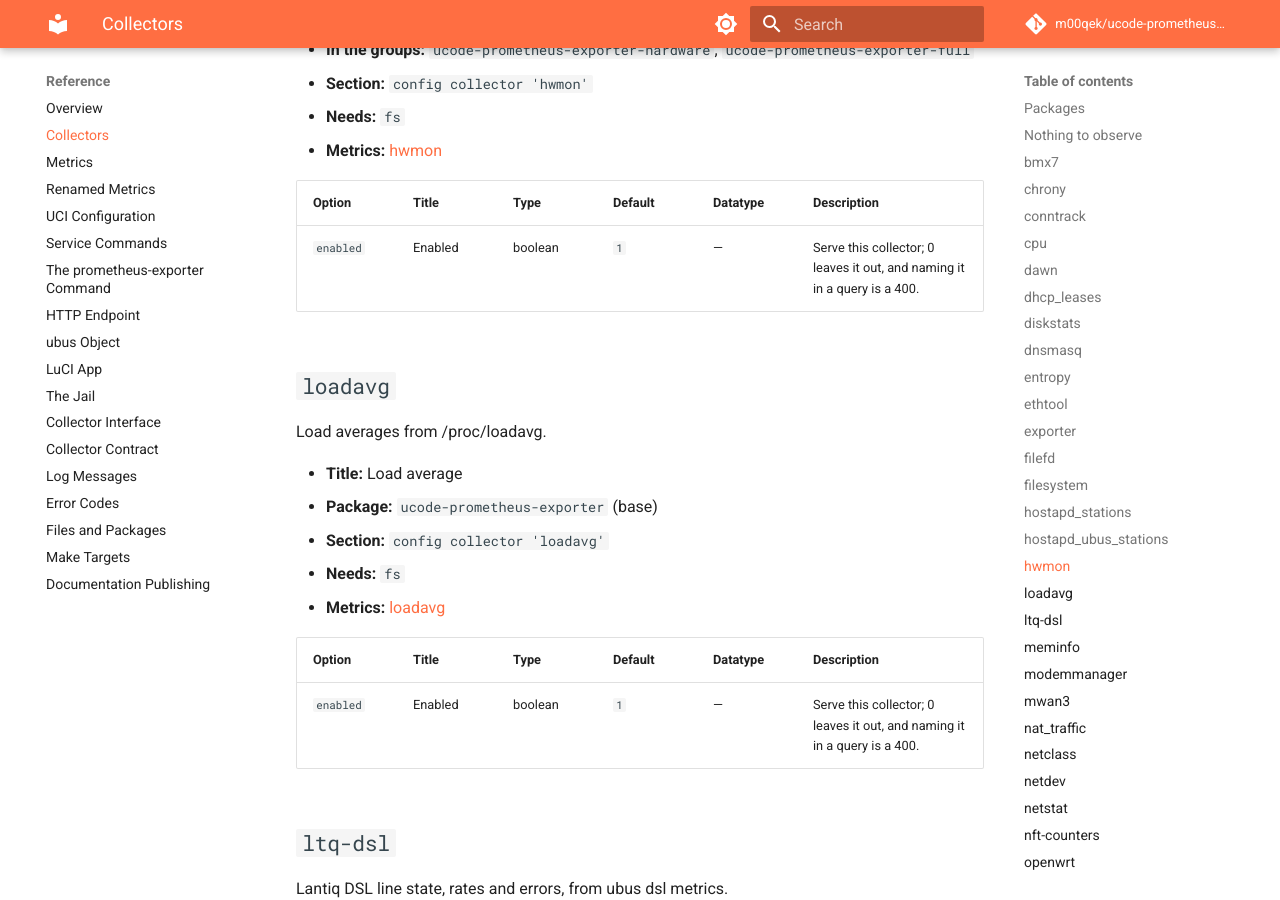
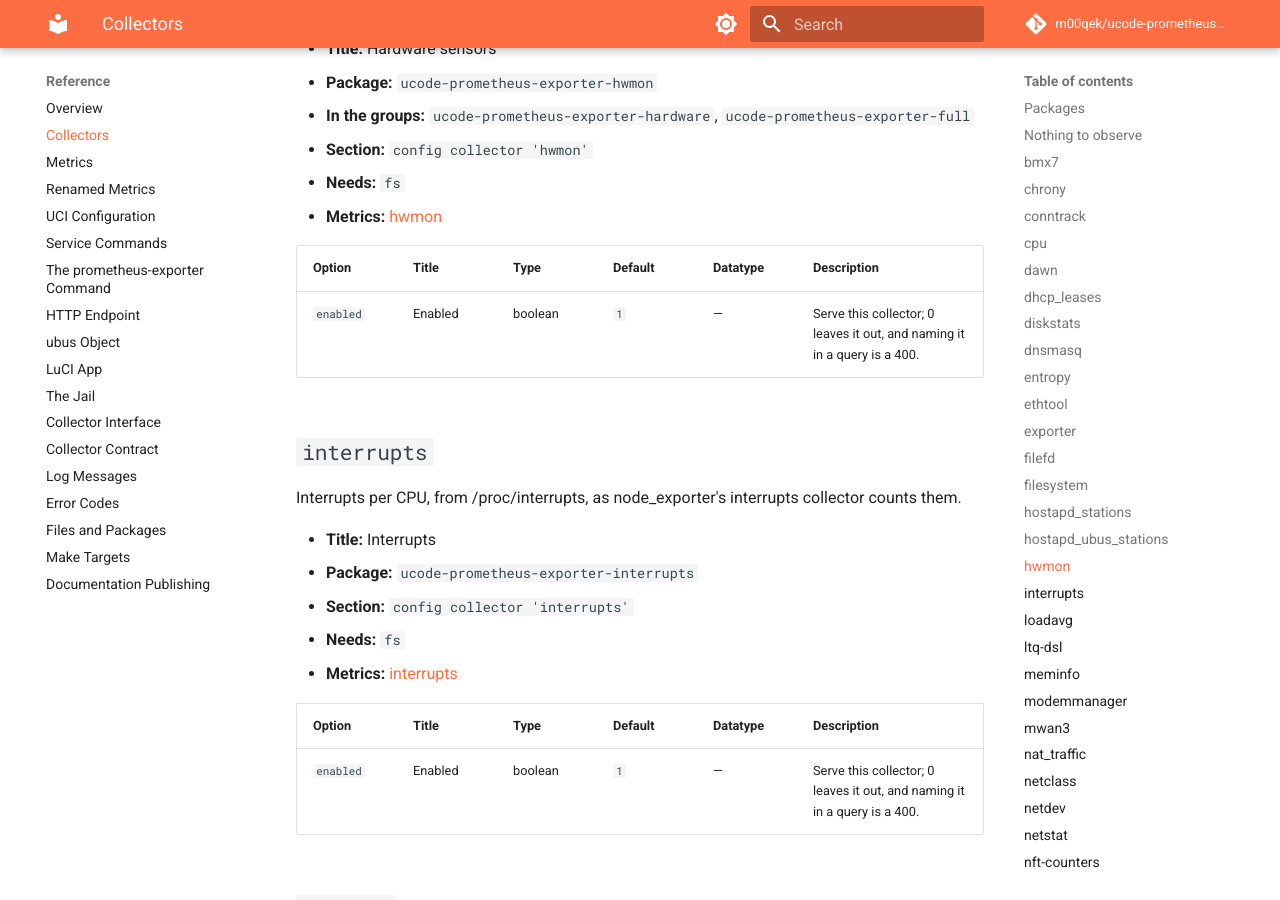
Before and after one commit to m00qek/ucode-prometheus-exporter, an MkDocs documentation site: the page built from docs/reference/collectors.md, in a window 1280 px wide and 900 px high, scrolled down 15869 px. Built offline with MkDocs 1.6.1 and Material for MkDocs 9.7.7, drawn with Linux system fonts in a browser that asks for light colours; comment, search, counter and statistics services are not loaded; some of the changed text lies outside the part shown.

Commit message:
Add the interrupts collector, a package of its own in no group
node_interrupts_total{cpu,type,info,devices} from /proc/interrupts,
labeled and split as node_exporter's interrupts collector does: a line
taken apart at its first ':', a numbered interrupt's chip as info and
the rest as devices, a named one's description as info. node_exporter
has it off by default for its series, one per interrupt and CPU: here
it is ucode-prometheus-exporter-interrupts, in no group, so installing
it is turning it on.

```diff
--- a/docs/reference/collectors.md
+++ b/docs/reference/collectors.md
@@ -22,6 +22,7 @@ Every collector of `ucode-prometheus-exporter 0.2.1`. A collector's name is what
 | [`hostapd_stations`](#hostapd_stations) | hostapd stations | `ucode-prometheus-exporter-hostapd_stations` | `ucode-prometheus-exporter-wireless`, `ucode-prometheus-exporter-full` |
 | [`hostapd_ubus_stations`](#hostapd_ubus_stations) | hostapd station capabilities | `ucode-prometheus-exporter-hostapd_ubus_stations` | `ucode-prometheus-exporter-wireless`, `ucode-prometheus-exporter-full` |
 | [`hwmon`](#hwmon) | Hardware sensors | `ucode-prometheus-exporter-hwmon` | `ucode-prometheus-exporter-hardware`, `ucode-prometheus-exporter-full` |
+| [`interrupts`](#interrupts) | Interrupts | `ucode-prometheus-exporter-interrupts` | — |
 | [`loadavg`](#loadavg) | Load average | `ucode-prometheus-exporter` (base) | — |
 | [`ltq-dsl`](#ltq-dsl) | Lantiq DSL line | `ucode-prometheus-exporter-ltq-dsl` | — |
 | [`meminfo`](#meminfo) | Memory | `ucode-prometheus-exporter` (base) | — |
@@ -64,7 +65,7 @@ The base package, `ucode-prometheus-exporter`, installs `conntrack`, `cpu`, `ent
 | `ucode-prometheus-exporter-hardware` | hardware and filesystems | `diskstats`, `filesystem`, `hwmon`, `thermal` |
 | `ucode-prometheus-exporter-full` | a router or access point | `ethtool`, `nat_traffic`, `netstat`, `nft-counters`, `qdisc`, `snmp6`, `sockstat`, `hostapd_stations`, `hostapd_ubus_stations`, `wifi`, `diskstats`, `filesystem`, `hwmon`, `thermal`, `dhcp_leases`, `dnsmasq`, `openwrt`, `textfile`, `uci_dhcp_host`, `wireguard` |
 
-In no group: `bmx7`, `chrony`, `dawn`, `ltq-dsl`, `modemmanager`, `mwan3`, `realtek-poe`, `ubnt-manager`, `unbound`.
+In no group: `bmx7`, `chrony`, `dawn`, `interrupts`, `ltq-dsl`, `modemmanager`, `mwan3`, `realtek-poe`, `ubnt-manager`, `unbound`.
 
 ## Nothing to observe {#nothing-to-observe}
 
@@ -345,6 +346,20 @@ Hardware monitor chips: sensor labels, temperatures and their limits, PWM, fans,
 - **Section:** `config collector 'hwmon'`
 - **Needs:** `fs`
 - **Metrics:** [hwmon](metrics.md#hwmon)
+
+| Option | Title | Type | Default | Datatype | Description |
+| :--- | :--- | :--- | :--- | :--- | :--- |
+| `enabled` | Enabled | boolean | `1` | — | Serve this collector; 0 leaves it out, and naming it in a query is a 400. |
+
+## `interrupts` {#interrupts}
+
+Interrupts per CPU, from /proc/interrupts, as node\_exporter's interrupts collector counts them.
+
+- **Title:** Interrupts
+- **Package:** `ucode-prometheus-exporter-interrupts`
+- **Section:** `config collector 'interrupts'`
+- **Needs:** `fs`
+- **Metrics:** [interrupts](metrics.md#interrupts)
 
 | Option | Title | Type | Default | Datatype | Description |
 | :--- | :--- | :--- | :--- | :--- | :--- |
```
Also changed, not shown: CHANGELOG.md (+1 -0 lines), docs/how-to/choose-collectors.md (+6 -0 lines), docs/metrics.md (+1 -0 lines), docs/reference/error-codes.md (+2 -2 lines), docs/reference/metrics.md (+9 -0 lines), 6 other files.
